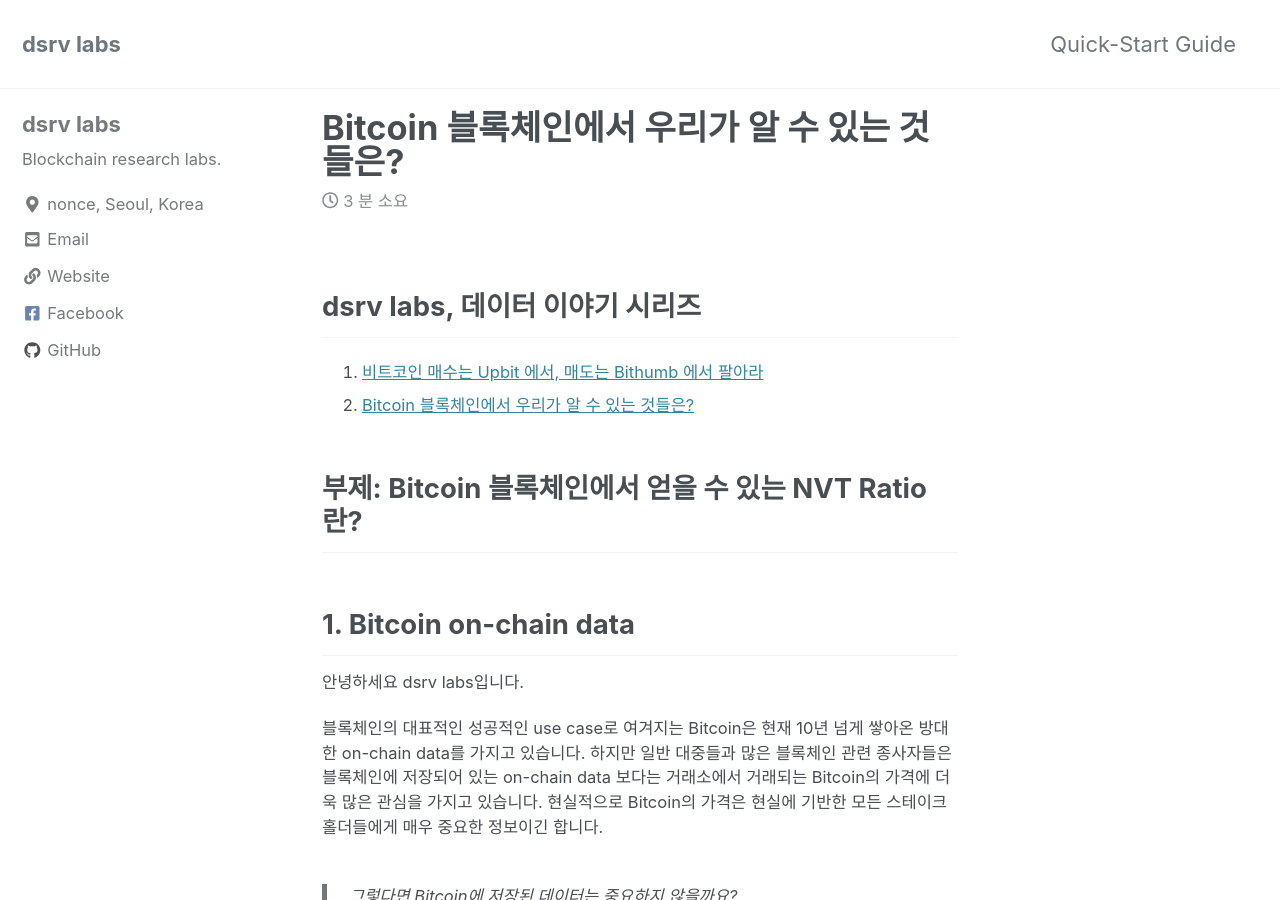
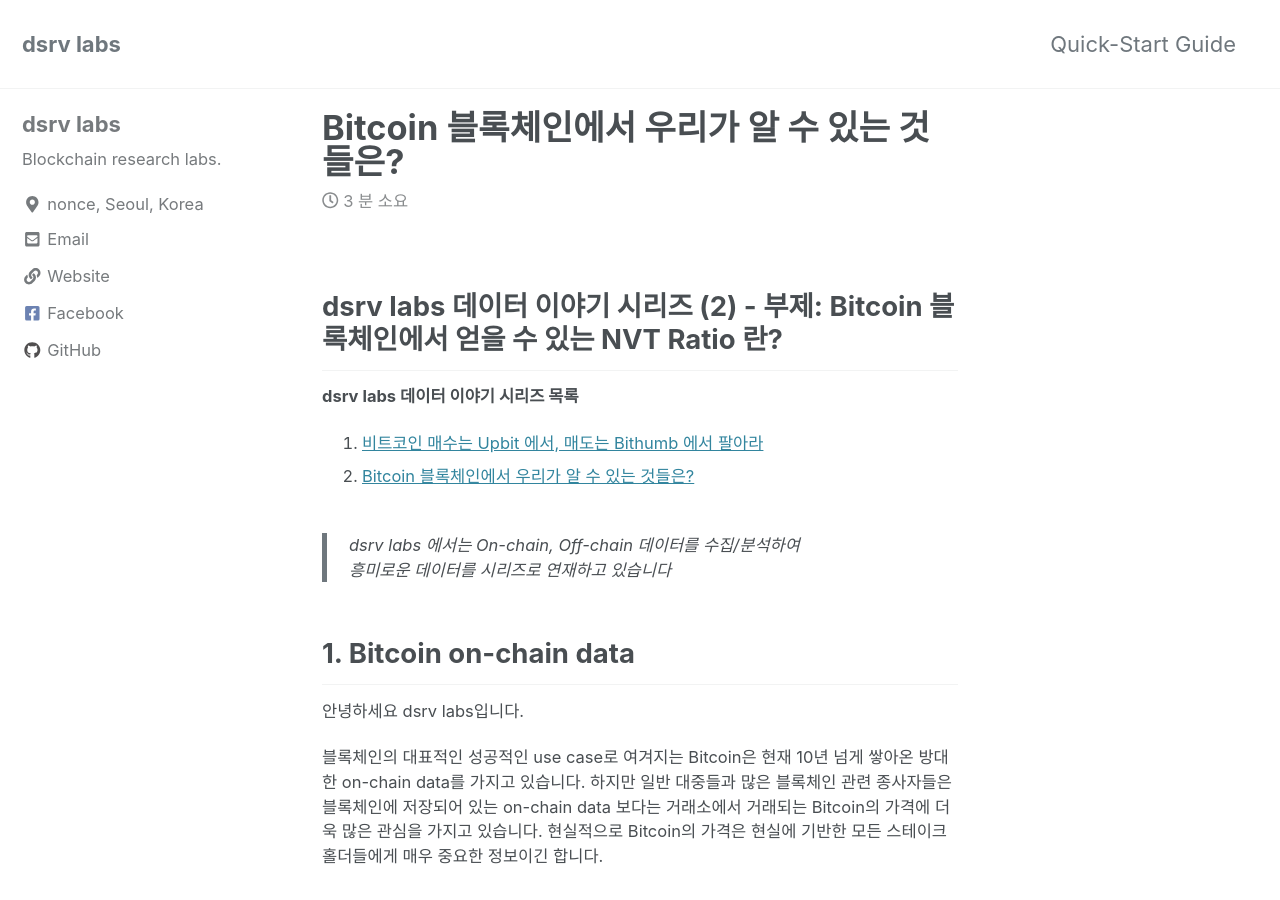
Before and after one commit to dsrvlabs/dsrvlabs.github.io, a Jekyll site: the page built from _posts/2019-09-10-looking_into_bitcoin_onchaindata.md, in a window 1280 px wide and 900 px high. Built offline with Jekyll 4.4.1, drawn with Linux system fonts in a browser that asks for light colours; cached includes are drawn as plain includes; nearby versions of some CDN libraries; comment, search, counter and statistics services are not loaded; some of the changed text lies outside the part shown.

Commit message:
Update sub-title and links to blog posts
Update sub-title and links to blog posts

Signed-off-by: Hyung-Kyu Choi <hyungkyu.choi@gmail.com>

```diff
--- a/_posts/2019-09-10-looking_into_bitcoin_onchaindata.md
+++ b/_posts/2019-09-10-looking_into_bitcoin_onchaindata.md
@@ -4,12 +4,14 @@
 categories: blog news
 comments: true
 ---
-## dsrv labs, 데이터 이야기 시리즈
+## dsrv labs 데이터 이야기 시리즈 (2) - 부제: Bitcoin 블록체인에서 얻을 수 있는 NVT Ratio 란?
 
+**dsrv labs 데이터 이야기 시리즈 목록**
 1. [비트코인 매수는 Upbit 에서, 매도는 Bithumb 에서 팔아라](https://www.dsrvlabs.com/blog/news/%EB%B9%84%ED%8A%B8%EC%BD%94%EC%9D%B8_%ED%98%B8%EA%B0%80%EC%B0%A8%EC%9D%B4/)
 2. [Bitcoin 블록체인에서 우리가 알 수 있는 것들은?](https://www.dsrvlabs.com/blog/news/looking_into_bitcoin_onchaindata/)
 
-## 부제: Bitcoin 블록체인에서 얻을 수 있는 NVT Ratio 란?
+> dsrv labs 에서는 On-chain, Off-chain 데이터를 수집/분석하여
+> 흥미로운 데이터를 시리즈로 연재하고 있습니다
 
 ## 1. Bitcoin on-chain data
 
```
Also changed, not shown: _posts/2019-08-28-비트코인_호가차이.md (+2 -1 lines).
